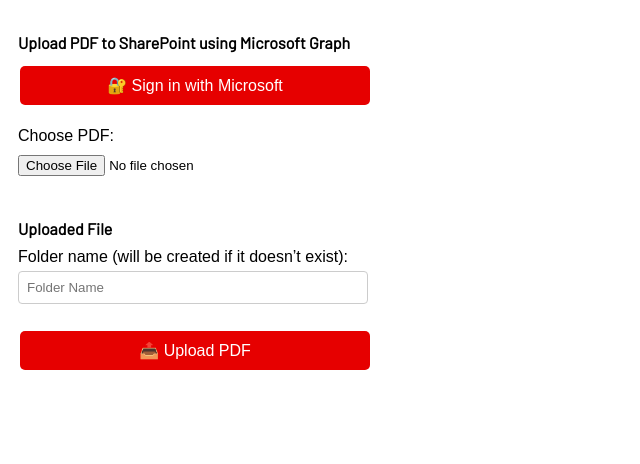
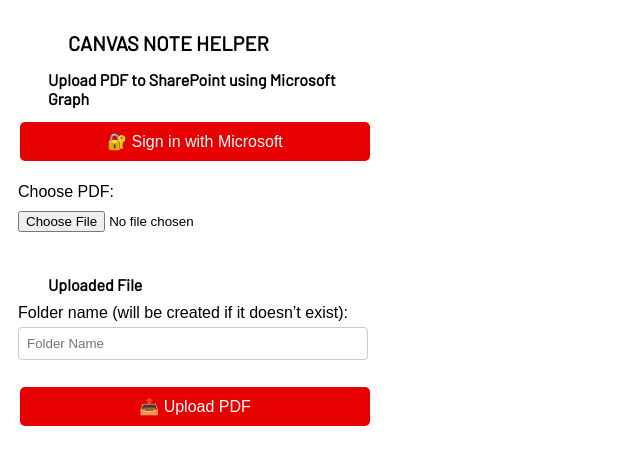
Before and after one commit to FernandoTanase/Canvas-API, a browser extension: page Test_Sharepoint/sharepoint.html in a window 1280 px wide. Shown: the whole page, without its empty margins (0-640 px from the left). Drawn offline with Linux system fonts and the light colour scheme.

Commit message:
Aesthetic improvements, title adjustments

```diff
--- a/Test_Sharepoint/popup.css
+++ b/Test_Sharepoint/popup.css
@@ -7,12 +7,16 @@ body {
 h1 {
     font-size: 20px;
     margin-bottom: 10px;
+    font-weight:950px;
+    font-family: 'Barlow', sans-serif;
+    margin-left: 50px;
 }
 
 h2 {
     font-size: 16px;
     margin-top: 15px;
     margin-bottom: 10px;
+    margin-left: 30px;
     font-weight:950px;
     font-family: 'Barlow', sans-serif;
 }
--- a/Test_Sharepoint/sharepoint.html
+++ b/Test_Sharepoint/sharepoint.html
@@ -8,6 +8,7 @@
     <script src="msal-browser.min.js"></script>
   </head>
   <body>
+    <h1>CANVAS NOTE HELPER</h1>
     <h2>Upload PDF to SharePoint using Microsoft Graph</h2>
 
     <button onclick="signIn()">🔐 Sign in with Microsoft</button><br /><br />
```
